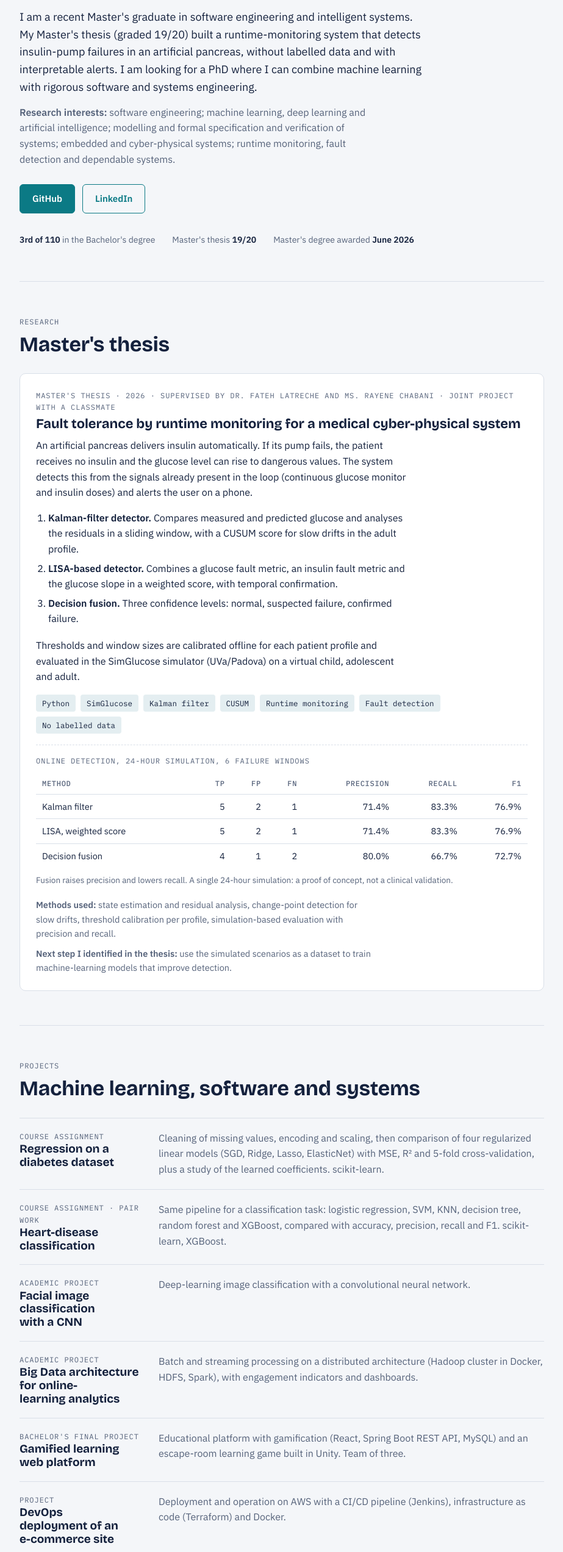
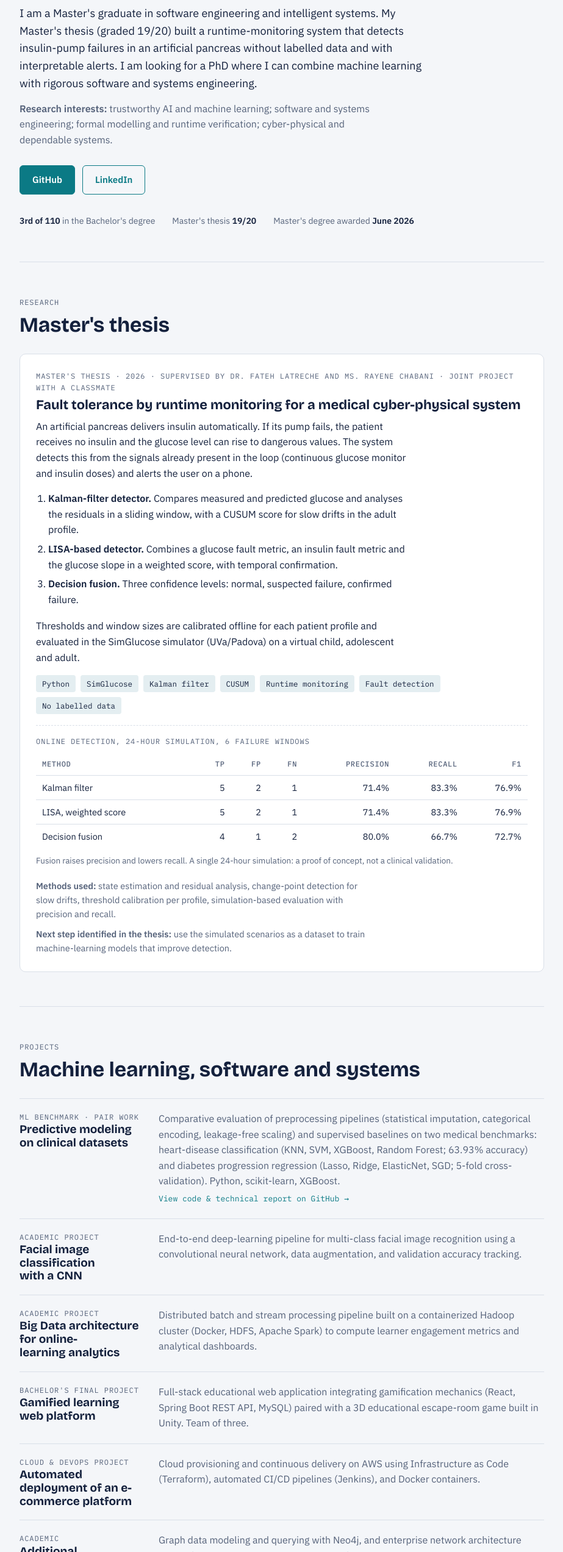
Before and after one commit to LynaLarem/research, a plain HTML site: page index.html in a window 1280 px wide. Shown: the part 255-2800 px from the top of the page at 61% size, without its empty margins (178-1101 px from the left). Drawn offline with nearby package versions, Linux system fonts and the light colour scheme.

Commit message:
Add files via upload

```diff
--- a/index.html
+++ b/index.html
@@ -4,11 +4,11 @@
 <meta charset="utf-8">
 <meta name="viewport" content="width=device-width, initial-scale=1">
 <title>Lyna Rouaida Larem · Portfolio</title>
-<meta name="description" content="MSc graduate in Software and Intelligent Systems Engineering. Interests: software engineering, machine learning and deep learning, formal modelling and verification, embedded and cyber-physical systems.">
+<meta name="description" content="MSc graduate in Software and Intelligent Systems Engineering. Interests: trustworthy AI and machine learning, software and systems engineering, formal modelling and runtime verification, cyber-physical and dependable systems.">
 <link rel="preconnect" href="https://fonts.googleapis.com">
 <link rel="stylesheet" href="https://fonts.googleapis.com/css2?family=Bricolage+Grotesque:opsz,wght@12..96,500;12..96,700&family=IBM+Plex+Sans:wght@400;500;600&family=IBM+Plex+Mono:wght@400;500&display=swap">
 <style>
-/* Layout: single narrow column. Hero, thesis (featured), projects, skills, background, contact. */
+/* Layout: single narrow column. Top nav, hero, thesis (featured), projects, skills, background, contact. */
 :root{
   --bg:#F4F6F9; --surface:#FFFFFF; --fg:#14213D; --muted:#55627A; --line:#D9DFE8;
   --accent:#0B7A85; --accent-ink:#FFFFFF; --tag-bg:#E4EEF1;
@@ -23,6 +23,7 @@
   --bg:#0E1626; --surface:#162135; --fg:#E8EDF5; --muted:#9AA7BD; --line:#26334C;
   --accent:#4FC3CE; --accent-ink:#0E1626; --tag-bg:#1B2B40; color-scheme:dark}
 *{box-sizing:border-box}
+html{scroll-behavior:smooth}
 body{margin:0;background:var(--bg);color:var(--fg);font-family:var(--body);font-size:16px;line-height:1.6;padding-inline:20px}
 .wrap{max-width:860px;margin-inline:auto}
 a{color:var(--accent)}
@@ -30,8 +31,13 @@ a:focus-visible,button:focus-visible{outline:2px solid var(--accent);outline-off
 h1,h2,h3{font-family:var(--display);line-height:1.15;margin:0;text-wrap:balance}
 .label{font-family:var(--mono);font-size:12px;letter-spacing:.08em;text-transform:uppercase;color:var(--muted)}
 
-header.hero{padding-block:72px 56px;border-bottom:1px solid var(--line)}
-.hero h1{font-size:clamp(40px,8vw,72px);font-weight:700;letter-spacing:-.02em;margin-top:14px}
+.topbar{display:flex;flex-wrap:wrap;justify-content:space-between;align-items:center;gap:12px;padding-top:24px}
+.navlinks{display:flex;flex-wrap:wrap;gap:16px}
+.navlinks a{font-family:var(--mono);font-size:12px;letter-spacing:.06em;text-transform:uppercase;text-decoration:none;color:var(--muted)}
+.navlinks a:hover{color:var(--accent)}
+
+header.hero{padding-block:48px 56px;border-bottom:1px solid var(--line)}
+.hero h1{font-size:clamp(40px,8vw,72px);font-weight:700;letter-spacing:-.02em;margin-top:8px}
 .hero .role{font-family:var(--display);font-size:clamp(20px,3.4vw,28px);color:var(--accent);margin-top:12px;font-weight:500}
 .hero p.intro{max-width:62ch;margin:24px 0 0;font-size:18px}
 .hero p.interests{max-width:62ch;margin:14px 0 0;color:var(--muted);font-size:16px}
@@ -64,14 +70,13 @@ th:first-child,td:first-child{text-align:left}
 th{font-family:var(--mono);font-size:12px;letter-spacing:.06em;text-transform:uppercase;color:var(--muted);font-weight:500}
 tbody tr:last-child td{border-bottom:0}
 
-.grid2{display:grid;gap:20px;grid-template-columns:repeat(auto-fit,minmax(300px,1fr))}
-.grid2 .card h3{font-size:19px}
-
 .list{display:grid;gap:0}
 .item{display:grid;grid-template-columns:minmax(0,1fr);gap:4px;padding-block:20px;border-top:1px solid var(--line)}
 .item:last-child{border-bottom:1px solid var(--line)}
 .item h3{font-size:19px}
 .item p{margin:0;color:var(--muted);max-width:66ch}
+.item .proj-link{display:inline-block;margin-top:6px;font-family:var(--mono);font-size:13px;text-decoration:none}
+.item .proj-link:hover{text-decoration:underline}
 @media(min-width:720px){.item{grid-template-columns:200px minmax(0,1fr);gap:28px}}
 
 .skills{display:grid;gap:22px 40px;grid-template-columns:repeat(auto-fit,minmax(240px,1fr))}
@@ -99,12 +104,22 @@ footer p{max-width:60ch;margin:0}
 <body>
 <div class="wrap">
 
+<nav class="topbar" aria-label="Primary navigation">
+  <div class="label">Portfolio · Constantine, Algeria</div>
+  <div class="navlinks">
+    <a href="#research">Research</a>
+    <a href="#projects">Projects</a>
+    <a href="#skills">Skills</a>
+    <a href="#background">Education</a>
+    <a href="#contact">Contact</a>
+  </div>
+</nav>
+
 <header class="hero">
-  <div class="label">Portfolio · Constantine, Algeria</div>
   <h1>Lyna Rouaida Larem</h1>
   <div class="role">MSc in Software &amp; Intelligent Systems Engineering</div>
-  <p class="intro">I am a recent Master's graduate in software engineering and intelligent systems. My Master's thesis (graded 19/20) built a runtime-monitoring system that detects insulin-pump failures in an artificial pancreas, without labelled data and with interpretable alerts. I am looking for a PhD where I can combine machine learning with rigorous software and systems engineering.</p>
-  <p class="interests"><b>Research interests:</b> software engineering; machine learning, deep learning and artificial intelligence; modelling and formal specification and verification of systems; embedded and cyber-physical systems; runtime monitoring, fault detection and dependable systems.</p>
+  <p class="intro">I am a Master's graduate in software engineering and intelligent systems. My Master's thesis (graded 19/20) built a runtime-monitoring system that detects insulin-pump failures in an artificial pancreas without labelled data and with interpretable alerts. I am looking for a PhD where I can combine machine learning with rigorous software and systems engineering.</p>
+  <p class="interests"><b>Research interests:</b> trustworthy AI and machine learning; software and systems engineering; formal modelling and runtime verification; cyber-physical and dependable systems.</p>
   <div class="actions">
     <a class="btn primary" href="https://github.com/LynaLarem" target="_blank" rel="noopener">GitHub</a>
     <a class="btn" href="https://linkedin.com/in/lyna-rouaida-l-4024a3254" target="_blank" rel="noopener">LinkedIn</a>
@@ -145,9 +160,9 @@ footer p{max-width:60ch;margin:0}
       </div>
     </div>
     <p style="margin:18px 0 0;color:var(--muted);font-size:14.5px"><b>Methods used:</b> state estimation and residual analysis, change-point detection for slow drifts, threshold calibration per profile, simulation-based evaluation with precision and recall.</p>
-    <p style="margin:10px 0 0;color:var(--muted);font-size:14.5px"><b>Next step I identified in the thesis:</b> use the simulated scenarios as a dataset to train machine-learning models that improve detection.</p>
-    <!-- TODO: once the repository is public, add a link here:
-    <div class="links"><a class="btn" href="https://github.com/LynaLarem/REPO-NAME" target="_blank" rel="noopener">Code on GitHub</a></div> -->
+    <p style="margin:10px 0 0;color:var(--muted);font-size:14.5px"><b>Next step identified in the thesis:</b> use the simulated scenarios as a dataset to train machine-learning models that improve detection.</p>
+    <!-- TODO: once the thesis repository is public, uncomment and update the link:
+    <div class="links"><a class="btn" href="https://github.com/LynaLarem/THESIS-REPO" target="_blank" rel="noopener">Code on GitHub</a></div> -->
   </article>
 </section>
 
@@ -155,13 +170,51 @@ footer p{max-width:60ch;margin:0}
   <div class="label">Projects</div>
   <h2>Machine learning, software and systems</h2>
   <div class="list">
-    <div class="item"><div><div class="label">Course assignment</div><h3>Regression on a diabetes dataset</h3></div><p>Cleaning of missing values, encoding and scaling, then comparison of four regularized linear models (SGD, Ridge, Lasso, ElasticNet) with MSE, R² and 5-fold cross-validation, plus a study of the learned coefficients. scikit-learn.</p></div>
-    <div class="item"><div><div class="label">Course assignment · pair work</div><h3>Heart-disease classification</h3></div><p>Same pipeline for a classification task: logistic regression, SVM, KNN, decision tree, random forest and XGBoost, compared with accuracy, precision, recall and F1. scikit-learn, XGBoost.</p></div>
-    <div class="item"><div><div class="label">Academic project</div><h3>Facial image classification with a CNN</h3></div><p>Deep-learning image classification with a convolutional neural network.</p></div>
-    <div class="item"><div><div class="label">Academic project</div><h3>Big Data architecture for online-learning analytics</h3></div><p>Batch and streaming processing on a distributed architecture (Hadoop cluster in Docker, HDFS, Spark), with engagement indicators and dashboards.</p></div>
-    <div class="item"><div><div class="label">Bachelor's final project</div><h3>Gamified learning web platform</h3></div><p>Educational platform with gamification (React, Spring Boot REST API, MySQL) and an escape-room learning game built in Unity. Team of three.</p></div>
-    <div class="item"><div><div class="label">Project</div><h3>DevOps deployment of an e-commerce site</h3></div><p>Deployment and operation on AWS with a CI/CD pipeline (Jenkins), infrastructure as code (Terraform) and Docker.</p></div>
-    <div class="item"><div><div class="label">Academic</div><h3>Other projects</h3></div><p>A Neo4j graph database and the design of an enterprise network (VLAN, IoT).</p></div>
+    <div class="item">
+      <div>
+        <div class="label">ML benchmark · Pair work</div>
+        <h3>Predictive modeling on clinical datasets</h3>
+      </div>
+      <div>
+        <p>Comparative evaluation of preprocessing pipelines (statistical imputation, categorical encoding, leakage-free scaling) and supervised baselines on two medical benchmarks: heart-disease classification (KNN, SVM, XGBoost, Random Forest; 63.93% accuracy) and diabetes progression regression (Lasso, Ridge, ElasticNet, SGD; 5-fold cross-validation). Python, scikit-learn, XGBoost.</p>
+        <a class="proj-link" href="https://github.com/LynaLarem/clinical-ml-benchmark" target="_blank" rel="noopener">View code &amp; technical report on GitHub →</a>
+      </div>
+    </div>
+    <div class="item">
+      <div>
+        <div class="label">Academic project</div>
+        <h3>Facial image classification with a CNN</h3>
+      </div>
+      <p>End-to-end deep-learning pipeline for multi-class facial image recognition using a convolutional neural network, data augmentation, and validation accuracy tracking.</p>
+    </div>
+    <div class="item">
+      <div>
+        <div class="label">Academic project</div>
+        <h3>Big Data architecture for online-learning analytics</h3>
+      </div>
+      <p>Distributed batch and stream processing pipeline built on a containerized Hadoop cluster (Docker, HDFS, Apache Spark) to compute learner engagement metrics and analytical dashboards.</p>
+    </div>
+    <div class="item">
+      <div>
+        <div class="label">Bachelor's final project</div>
+        <h3>Gamified learning web platform</h3>
+      </div>
+      <p>Full-stack educational web application integrating gamification mechanics (React, Spring Boot REST API, MySQL) paired with a 3D educational escape-room game built in Unity. Team of three.</p>
+    </div>
+    <div class="item">
+      <div>
+        <div class="label">Cloud &amp; DevOps project</div>
+        <h3>Automated deployment of an e-commerce platform</h3>
+      </div>
+      <p>Cloud provisioning and continuous delivery on AWS using Infrastructure as Code (Terraform), automated CI/CD pipelines (Jenkins), and Docker containers.</p>
+    </div>
+    <div class="item">
+      <div>
+        <div class="label">Academic</div>
+        <h3>Additional coursework projects</h3>
+      </div>
+      <p>Graph data modeling and querying with Neo4j, and enterprise network architecture design (VLAN segmentation, IoT simulation).</p>
+    </div>
   </div>
 </section>
 
@@ -186,7 +239,7 @@ footer p{max-width:60ch;margin:0}
     <div class="row"><div class="when">2021</div><div><h3>Baccalauréat, Mathematics stream</h3><p>With honours.</p></div></div>
   </div>
   <div class="two">
-    <div><h3>Certificates</h3><ul><li>AWS Cloud Foundations (December 2025)</li><li>AWS Machine Learning Foundations (in progress)</li></ul></div>
+    <div><h3>Certificates</h3><ul><li>AWS Cloud Foundations (December 2025)</li><li>AWS Machine Learning Foundations (2026)</li></ul></div>
     <div><h3>Languages</h3><ul><li>Arabic, native</li><li>French, fluent</li><li>English, good written and spoken</li><li>Turkish, intermediate</li></ul></div>
   </div>
 </section>
@@ -194,7 +247,7 @@ footer p{max-width:60ch;margin:0}
 <footer id="contact">
   <div class="label">Contact</div>
   <h2>Get in touch</h2>
-  <p>For PhD opportunities, research collaborations or questions about my work, write to me. Code is on GitHub.</p>
+  <p>For PhD opportunities, research collaborations or questions about my work, feel free to write to me. Code is available on GitHub.</p>
   <div class="mail"><code id="addr">laremlyna2003@gmail.com</code><button id="copy" type="button">Copy address</button></div>
   <div class="actions">
     <a class="btn primary" href="https://github.com/LynaLarem" target="_blank" rel="noopener">github.com/LynaLarem</a>
```
